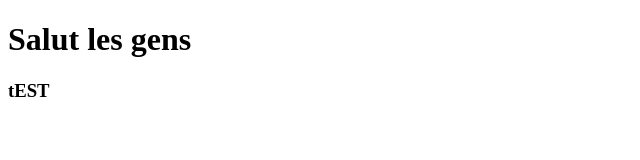
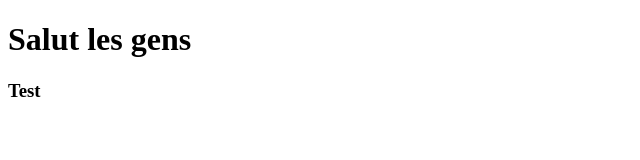
Before and after one commit to FLipDBplusplus/testpage, a plain HTML site: page index.html in a window 1280 px wide. Shown: the full height of the page, 0-640 px from the left. Drawn offline with Linux system fonts and the light colour scheme.

Commit message:
modified:   index.html

```diff
--- a/index.html
+++ b/index.html
@@ -7,7 +7,7 @@
     <body>
         <div id="welcome">
             <h1>Salut les gens</h1>
-            <h3>tEST</h3>
+            <h3>Test</h3>
         </div>
     </body>
 </html>
```
